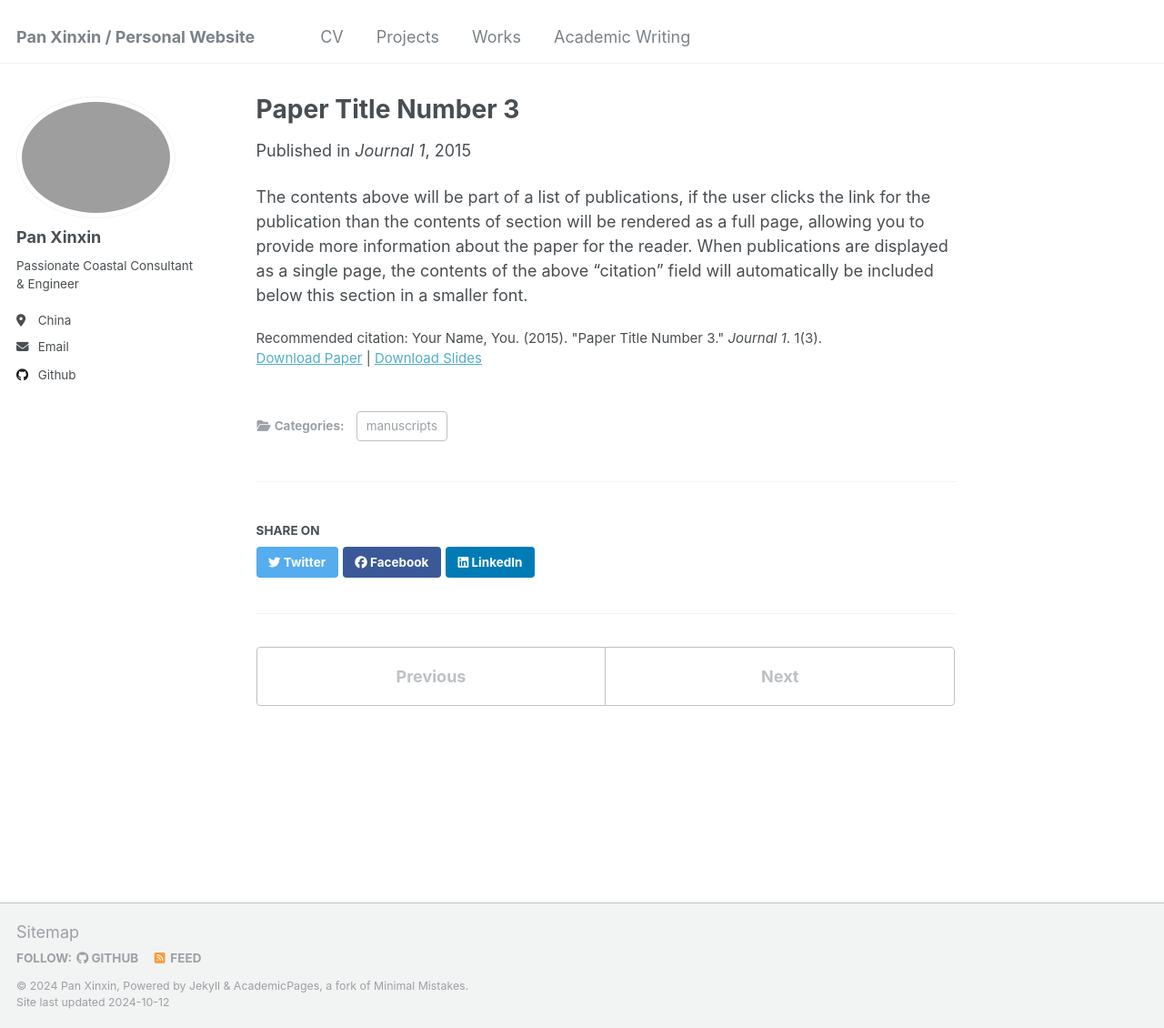
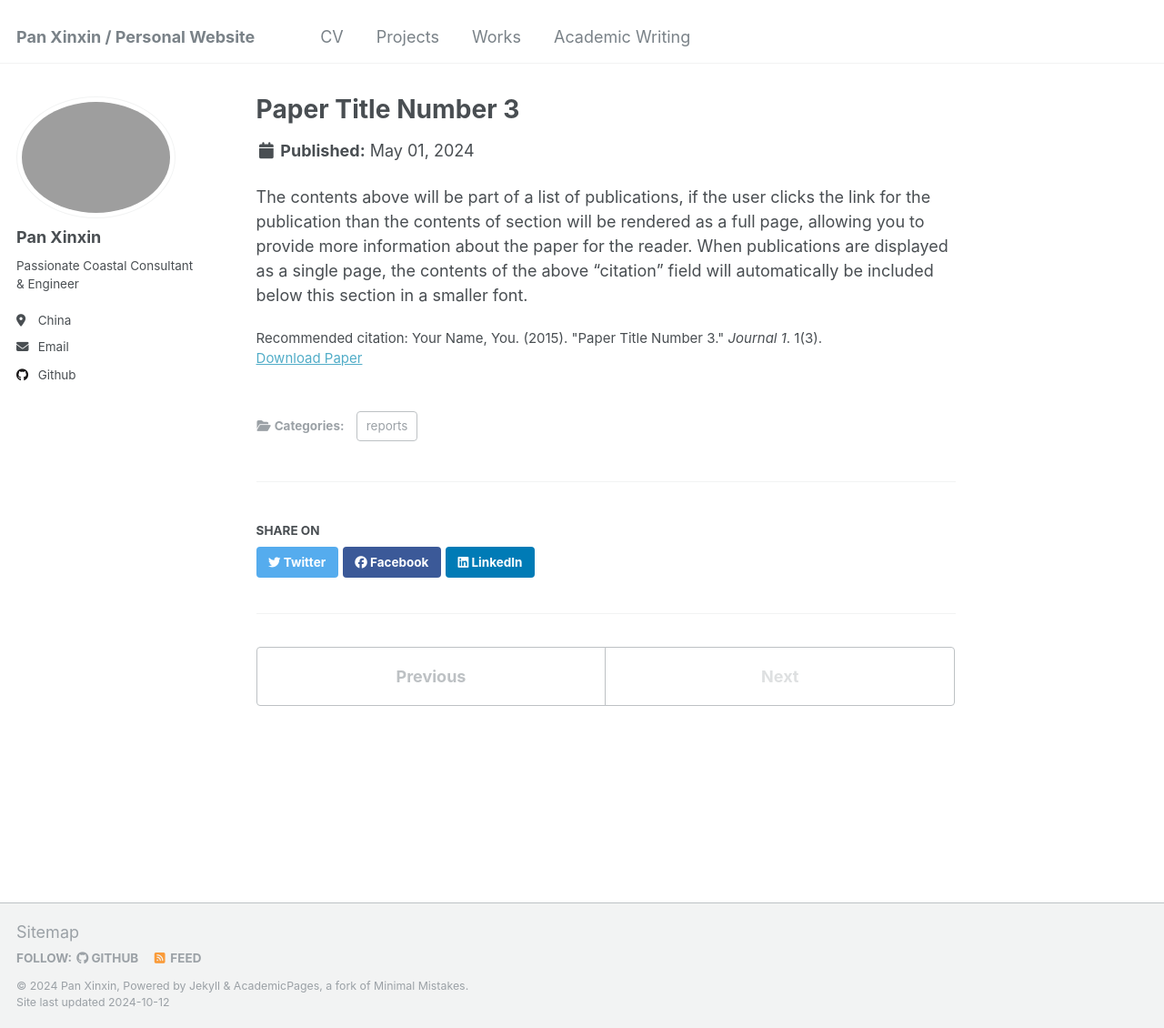
Before and after one commit to kingdaxing/kingdaxing.github.io, a Jekyll site: the page built from _publications/2015-10-01-paper-title-number-3.md, in a window 1280 px wide and 1130 px high. Shown: the whole window at 91% size. Built offline with Jekyll 4.4.1, drawn with Linux system fonts in a browser that asks for light colours.

Commit message:
Update 2015-10-01-paper-title-number-3.md

```diff
--- a/_publications/2015-10-01-paper-title-number-3.md
+++ b/_publications/2015-10-01-paper-title-number-3.md
@@ -1,12 +1,9 @@
 ---
 title: "Paper Title Number 3"
 collection: publications
-category: manuscripts
-permalink: /publication/2015-10-01-paper-title-number-3
+category: reports
 excerpt: 'This paper is about the number 3. The number 4 is left for future work.'
-date: 2015-10-01
-venue: 'Journal 1'
-slidesurl: 'http://academicpages.github.io/files/slides3.pdf'
+date: 2024-05-01
 paperurl: 'http://academicpages.github.io/files/paper3.pdf'
 citation: 'Your Name, You. (2015). &quot;Paper Title Number 3.&quot; <i>Journal 1</i>. 1(3).'
 ---
```
